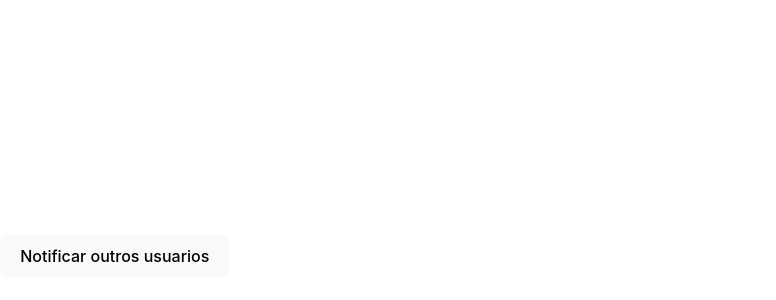
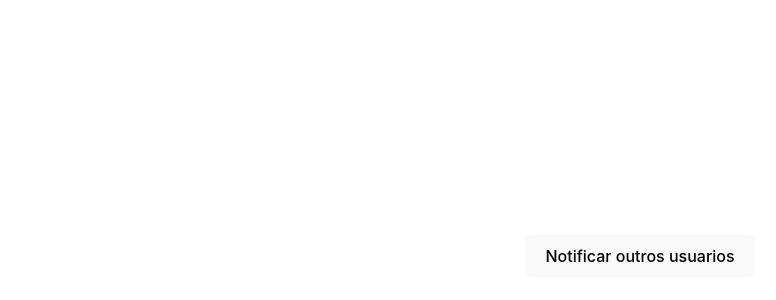
Before and after one commit to matefs/MENSAGERIA-FULLSTACK, a React (Vite) app in the folder cliente-frontend-vite/: page / in a window 1280 px wide. Shown: the part 144-444 px from the top of the page, without its empty margins (0-776 px from the left). Built offline with nearby package versions, Linux system fonts and the light colour scheme; no server answers.

Commit message:
add: style para a div id centralizador
centraliza botão de enviar notificacoes

```diff
--- a/cliente-frontend-vite/src/index.css
+++ b/cliente-frontend-vite/src/index.css
@@ -50,9 +50,17 @@ button {
 button:hover {
   border-color: #646cff;
 }
+
 button:focus,
 button:focus-visible {
   outline: 4px auto -webkit-focus-ring-color;
+}
+
+div #centralizador{
+  display: flex;
+  align-items: center;
+  justify-content: center;
+  min-width: 100vw;
 }
 
 @media (prefers-color-scheme: light) {
```
